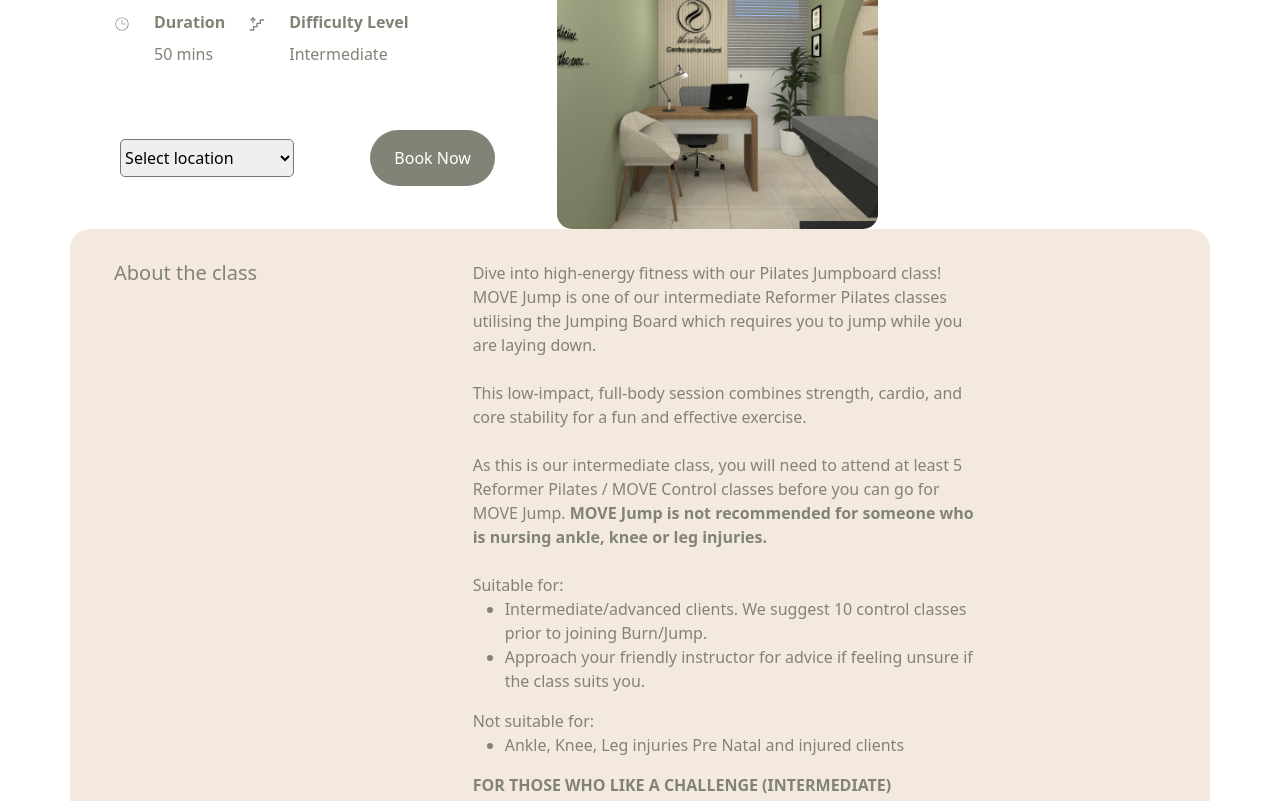
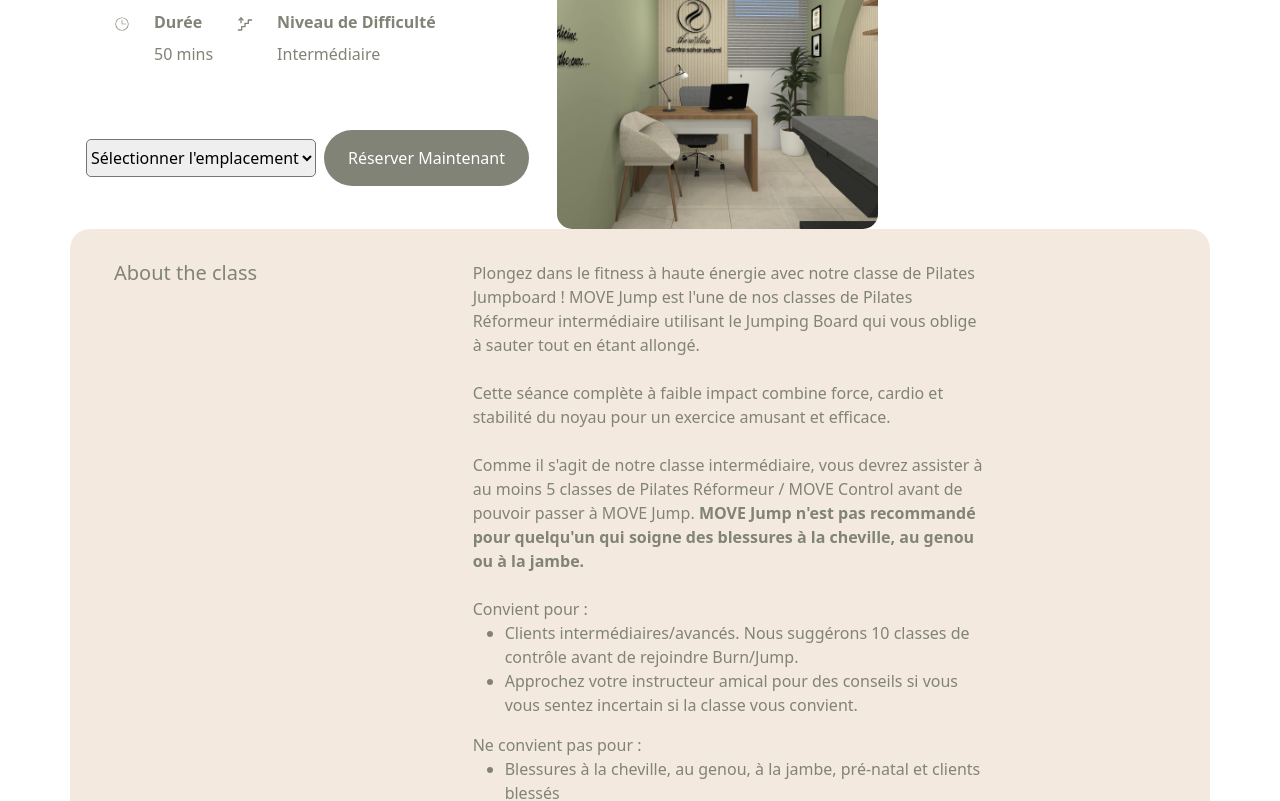
Before and after one commit to Yassine-Frigui/TheraPilates, a React (Vite) app: page /movejump in a window 1280 px wide. Shown: the part 260-1061 px from the top of the page. Built offline with nearby package versions, Linux system fonts and the light colour scheme.

Commit message:
Complete French translation of classes content

```diff
--- a/src/classes-subpages/MoveChair.jsx
+++ b/src/classes-subpages/MoveChair.jsx
@@ -3,28 +3,20 @@
 export default function MoveChair() {
   return (
     <MoveClassComponent
-      className="Move Chair"
+      className="Chaise Pilates"
       classDuration="50 mins"
-      classDifficulty="Beginner"
+      classDifficulty="Débutant"
       classImage="/assets/andrew-valdivia-0-A_G_XeUqc-unsplash.jpg"
       classDescription={
         <div>
           <h3 className="text-center">
-            Ready for Pilates Chair? An effective workout that feels fresh and
-            exciting — perfect if you need a little extra motivation to get
-            moving.
+            Prêt pour la Chaise Pilates ? Un entraînement efficace qui se sent frais et excitant — parfait si vous avez besoin d'un peu de motivation supplémentaire pour bouger.
           </h3>
           <ul>
-            <li>Limited to 4 slots per class only</li>
+            <li>Limité à 4 places par classe seulement</li>
           </ul>
           <p>
-            The Chair is one of the original pieces of Pilates equipment and is
-            one of the most effective tools for enhancing your Pilates practice.
-            Chair Pilates challenges muscles from head to toe through the use of
-            body weight, control, and spring resistance. Chair Pilates offers an
-            ideal chance to challenge your body in new ways. Expect to leave our
-            Chair Pilates class feeling stronger, more flexible, and relaxed yet
-            challenged.
+            La Chaise est l'un des équipements originaux de Pilates et est l'un des outils les plus efficaces pour améliorer votre pratique de Pilates. La Chaise Pilates défie les muscles de la tête aux pieds grâce à l'utilisation du poids du corps, du contrôle et de la résistance des ressorts. La Chaise Pilates offre une occasion idéale de défier votre corps de nouvelles manières. Attendez-vous à quitter notre classe de Chaise Pilates en vous sentant plus fort, plus flexible et détendu mais défié.
           </p>
         </div>
       }
--- a/src/classes-subpages/MoveClassComponent.jsx
+++ b/src/classes-subpages/MoveClassComponent.jsx
@@ -26,7 +26,7 @@
                     color: "inherit",
                   }}
                 >
-                  Classes
+                  Cours
                 </a>
               </li>
               <li
@@ -51,7 +51,7 @@
               </i>
               <span className="p-2">
                 {" "}
-                <b className="p-2">Duration</b>
+                <b className="p-2">Durée</b>
                 <p className="p-2">{classDuration}</p>
               </span>
               <i className="p-2">
@@ -59,7 +59,7 @@
               </i>
               <span className="p-2">
                 {" "}
-                <b className="p-2">Difficulty Level</b>
+                <b className="p-2">Niveau de Difficulté</b>
                 <p className="p-2">{classDifficulty}</p>
               </span>
             </div>
@@ -72,11 +72,11 @@
                   borderRadius: "5px",
                 }}
               >
-                <option value="">Select location</option>
-                <option value="move-studio-1">MOVE Pilates Studio</option>
+                <option value="">Sélectionner l'emplacement</option>
+                <option value="move-studio-1">Studio Pilates MOVE</option>
               </select>
 
-              <StandardButton text="Book Now" classLink="/timetable" />
+              <StandardButton text="Réserver Maintenant" classLink="/timetable" />
             </div>
           </Col>
 
--- a/src/classes-subpages/MoveJump.jsx
+++ b/src/classes-subpages/MoveJump.jsx
@@ -3,48 +3,40 @@
 export default function MoveJump() {
   return (
     <MoveClassComponent
-      className="Move Jump"
+      className="Saut Réformeur"
       classDuration="50 mins"
-      classDifficulty="Intermediate"
+      classDifficulty="Intermédiaire"
       classImage="/assets/logan-weaver-lgnwvr-amgv9YUg-MA-unsplash.jpg"
       classDescription={
         <p>
-          Dive into high-energy fitness with our Pilates Jumpboard class! MOVE
-          Jump is one of our intermediate Reformer Pilates classes utilising the
-          Jumping Board which requires you to jump while you are laying down.
+          Plongez dans le fitness à haute énergie avec notre classe de Pilates Jumpboard ! MOVE Jump est l'une de nos classes de Pilates Réformeur intermédiaire utilisant le Jumping Board qui vous oblige à sauter tout en étant allongé.
           <br />
           <br />
-          This low-impact, full-body session combines strength, cardio, and core
-          stability for a fun and effective exercise.
+          Cette séance complète à faible impact combine force, cardio et stabilité du noyau pour un exercice amusant et efficace.
           <br />
           <br />
-          As this is our intermediate class, you will need to attend at least 5
-          Reformer Pilates / MOVE Control classes before you can go for MOVE
-          Jump.{" "}
+          Comme il s'agit de notre classe intermédiaire, vous devrez assister à au moins 5 classes de Pilates Réformeur / MOVE Control avant de pouvoir passer à MOVE Jump.{" "}
           <b>
-            MOVE Jump is not recommended for someone who is nursing ankle, knee
-            or leg injuries.{" "}
+            MOVE Jump n'est pas recommandé pour quelqu'un qui soigne des blessures à la cheville, au genou ou à la jambe.{" "}
           </b>
           <br />
           <br />
-          Suitable for:
+          Convient pour :
           <ul>
             {" "}
             <li>
-              Intermediate/advanced clients. We suggest 10 control classes prior
-              to joining Burn/Jump.{" "}
+              Clients intermédiaires/avancés. Nous suggérons 10 classes de contrôle avant de rejoindre Burn/Jump.{" "}
             </li>{" "}
             <li>
-              Approach your friendly instructor for advice if feeling unsure if
-              the class suits you.{" "}
+              Approchez votre instructeur amical pour des conseils si vous vous sentez incertain si la classe vous convient.{" "}
             </li>
           </ul>
-          Not suitable for:
+          Ne convient pas pour :
           <ul>
-            <li>Ankle, Knee, Leg injuries Pre Natal and injured clients</li>
+            <li>Blessures à la cheville, au genou, à la jambe, pré-natal et clients blessés</li>
           </ul>
           <b className="text-center">
-            FOR THOSE WHO LIKE A CHALLENGE (INTERMEDIATE)
+            POUR CEUX QUI AIMENT LE DÉFI (INTERMÉDIAIRE)
           </b>
         </p>
       }
```
